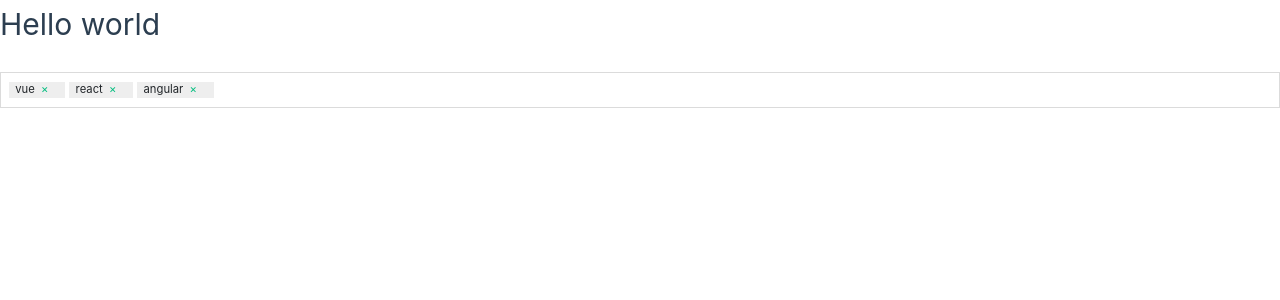
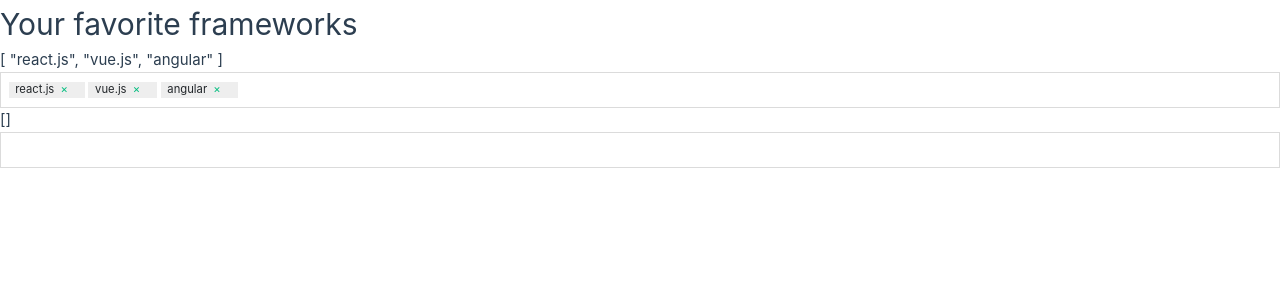
Before and after one commit to VannakDim/Vue-udemy, a Vue app: page / in a window 1280 px wide. Shown: the top 300 px of the page. Built offline with nearby package versions, Linux system fonts and the light colour scheme.

Commit message:
61. Component Communication with emitting events

```diff
--- a/src/App.vue
+++ b/src/App.vue
@@ -1,14 +1,26 @@
 <script>
-  import TagsInput from "./components/TagsInput.vue";
+import TagsInput from "./components/TagsInput.vue";
 
-  export default{
-    components:{
-      // TagsInput,
-    }
-  }
+export default {
+  data: () => ({
+    jsFrameworks: ["react.js", "vue.js", "angular"],
+    backendFrameworks: [],
+  }),
+  methods: {
+    handleChange(tags) {
+      this.jsFrameworks = [...tags];
+    },
+  },
+};
 </script>
 
 <template>
-  <h1>Hello world</h1><br>
-  <tags-input />
+  <h1>Your favorite frameworks</h1>
+  <div>{{ jsFrameworks }}</div>
+  <tags-input :selected-tags="jsFrameworks"
+    @change="handleChange" />
+
+  <div>{{ backendFrameworks }}</div>
+  <tags-input :selected-tags="backendFrameworks"
+    @change="backendFrameworks = [...$event]" />
 </template>
--- a/src/components/TagsInput.vue
+++ b/src/components/TagsInput.vue
@@ -16,44 +16,54 @@
       :class="{ 'tag-exists': isTagExists }"
     />
   </div>
-    <!-- <button v-on:click="tags.push(newTag)">OK</button> -->
 </template>
 
 <script>
 export default {
-    data:()=>({
-        tags: ["vue", "react", "angular"],
+  data() {
+    return {
+      tags: [...this.selectedTags],
       newTag: "",
-    }),
-    watch:{
-        newTag(newVal){
-            if(newVal.indexOf(",") > -1){
+    };
+  },
+  props: {
+    selectedTags: {
+      type: Array,
+      default: () => [],
+    },
+  },
+  watch: {
+    newTag(newVal) {
+      if (newVal.indexOf(",") > -1) {
         this.newTag = this.newTag.slice(0, -1);
         this.addNewTag();
       }
+    },
+  },
+  computed: {
+    isTagExists() {
+      return this.tags.includes(this.newTag);
+    },
+  },
+  emits: ["change"],
+  methods: {
+    addNewTag() {
+      if (this.newTag && !this.isTagExists) {
+        this.tags.push(this.newTag);
+        this.newTag = "";
+        this.$emit("change", this.tags);
       }
     },
-    computed: {
-        isTagExists(){
-            return this.tags.includes(this.newTag)
+    removeTag(index) {
+      this.tags.splice(index, 1);
+      this.$emit("change", this.tags);
+    },
+    removeLastTag() {
+      if (this.newTag.length === 0) {
+        this.removeTag(this.tags.length - 1);
       }
     },
-    methods:{
-        addNewTag(){
-            if(this.newTag && !this.isTagExists){
-                this.tags.push(this.newTag)
-                this.newTag = ""
-            }
   },
-        removeTag (index){
-            this.tags.splice(index,1)
-        },
-        removeLastTag (){
-            if(this.newTag.length === 0){
-                this.removeTag(this.tags.length -1)
-            }
-        }
-    }
 };
 </script>
 
@@ -94,6 +104,7 @@
 .tag-input:focus {
     outline: none;
 }
+
 a.remove-tag {
     text-decoration: none;
 }
```
Lines whose indentation alone changed are shown as unchanged.
